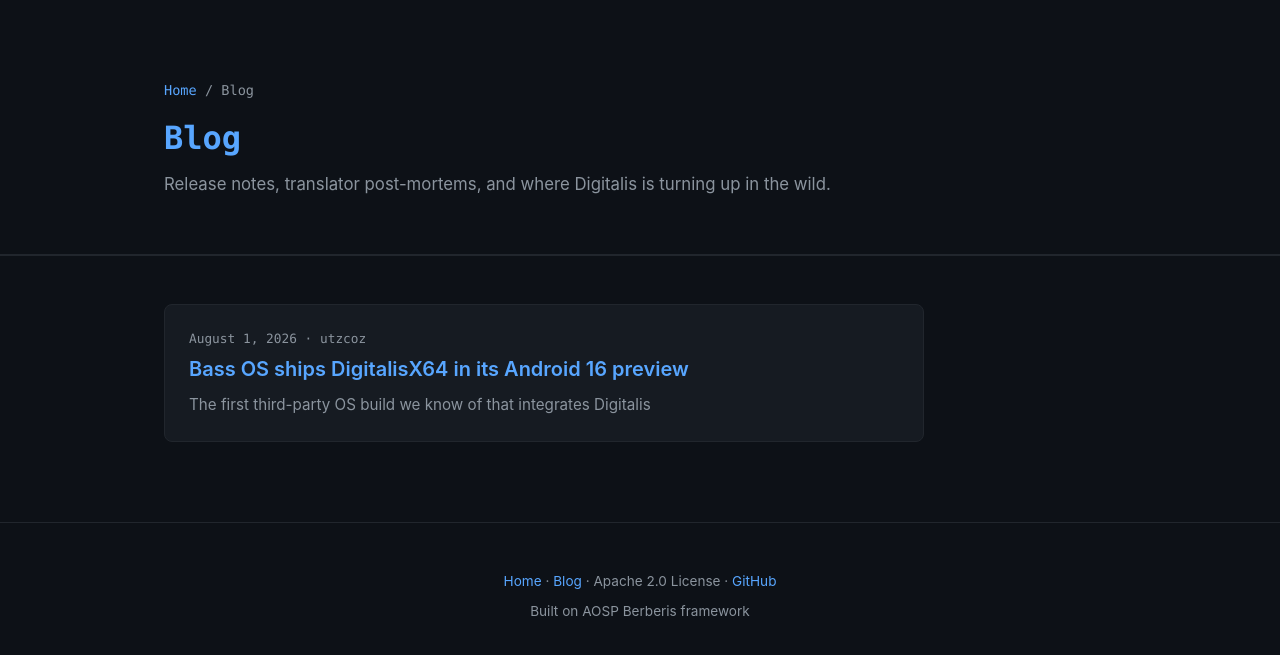
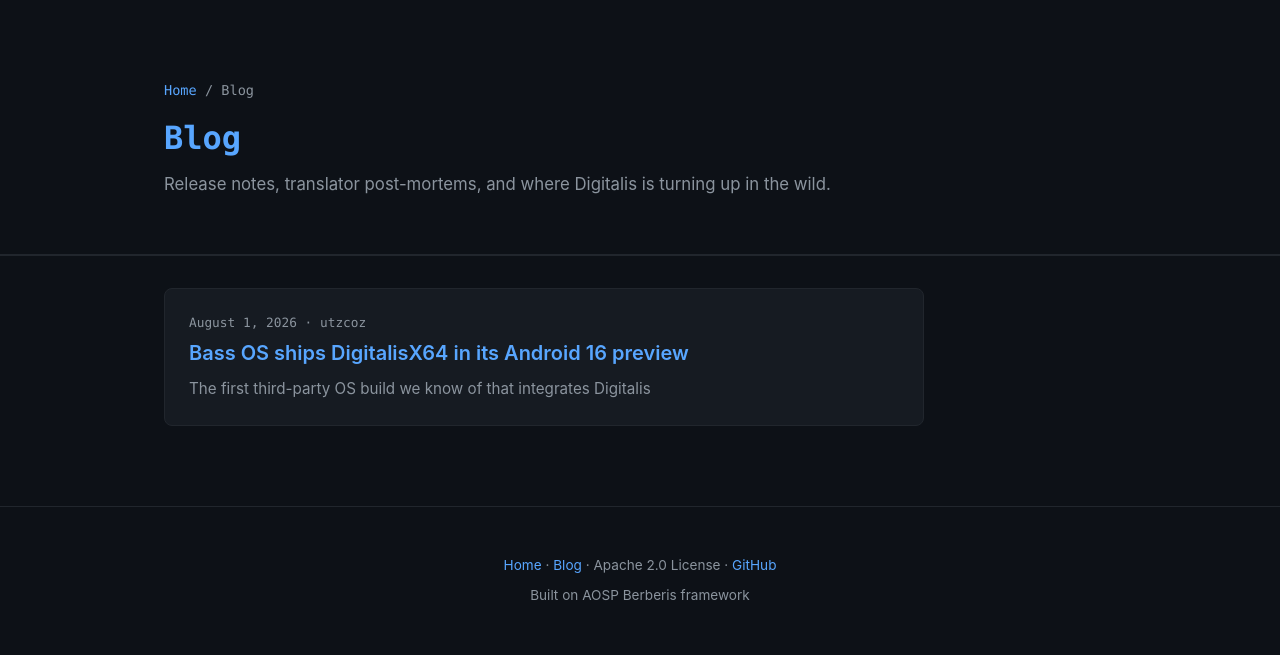
Before and after one commit to DigitalisX64/digitalisx64.github.io, a Jekyll site: the page built from blog.html, in a window 1280 px wide. Shown: the top 655 px of the page. Built offline with Jekyll 4.4.1, drawn with Linux system fonts in a browser that asks for light colours.

Commit message:
site: tighten the gap under the sub-hero divider
A section that opens directly beneath a sub-hero inherits the default 80px
section padding, which on a post page left a gulf between the header's divider
line and the first paragraph. Give that adjacency 32px instead, and drop the
inline padding-top overrides on blog.html and apps.html that were each guessing
at the same thing.

```diff
--- a/apps.html
+++ b/apps.html
@@ -30,7 +30,7 @@
   </header>
 
   <!-- Status legend -->
-  <section style="padding-top:32px">
+  <section>
     <div class="container">
       <div class="status-legend">
         <span><span class="badge badge-pass">Verified</span> launches and runs with no crash</span>
--- a/blog.html
+++ b/blog.html
@@ -13,7 +13,7 @@ permalink: /blog.html
     </div>
   </header>
 
-  <section style="padding-top:48px">
+  <section>
     <div class="container">
       {% if site.posts.size == 0 %}
       <p class="section-desc">No posts yet.</p>
--- a/style.css
+++ b/style.css
@@ -333,6 +333,13 @@ code {
 
 .breadcrumb a:hover {
   text-decoration: underline;
+}
+
+/* A section opening directly under a sub-hero starts just below that header's
+   divider line, where the default 80px section padding reads as a gap rather
+   than as breathing room. */
+.subhero + section {
+  padding-top: 32px;
 }
 
 .subhero-title {
```
